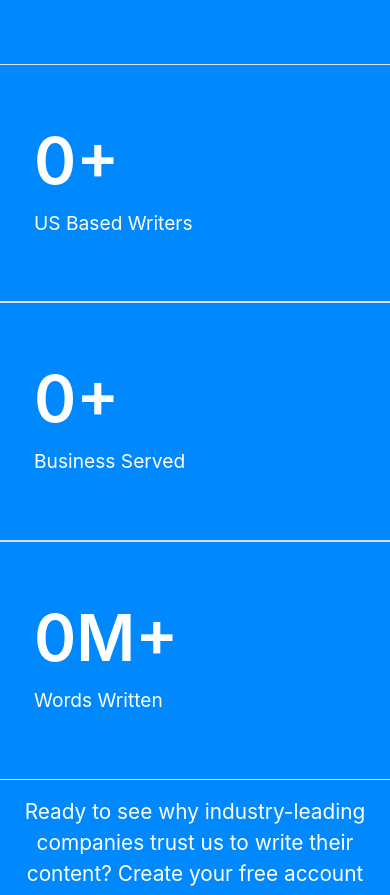
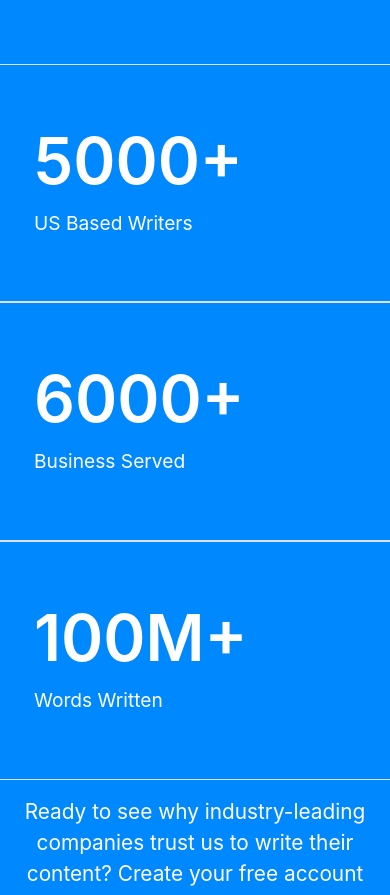
Before and after one commit to farukhrana14/sera-contents-full-stack, a React (Create React App) app: page / in a window 390 px wide. Shown: the part 3631-4526 px from the top of the page. Built offline with nearby package versions, Linux system fonts and the light colour scheme; no server answers.

Commit message:
visibility-sensor not working on mobile device

```diff
--- a/src/components/HomePage/YouCountOn/YouCountOn.js
+++ b/src/components/HomePage/YouCountOn/YouCountOn.js
@@ -1,46 +1,38 @@
 import React, { useState } from 'react';
 import CountUp from 'react-countup';
-import {Link} from 'react-scroll'
-import VisibilitySensor from "react-visibility-sensor";
+import {Link} from 'react-scroll';
 
 
 const YouCountOn = () => {
 
-    const [visible, setVisible] = useState(false);
 
-    const onVisibilityChange =(isVisible)=> {
-        if(isVisible){
-            setVisible(true)
-        }
-        console.log('Element is now %s', isVisible ? 'visible' : 'hidden');
-    }
 
     return (
         <div className='count-section mt-5 mb-5 pb-5 pt-3' style={{backgroundColor: '#0088FF'}}>
           <h1 className='text-center text-white pb-5'>A Content Writing Company You Can Count On</h1>
           <div className='d-flex justify-content-around'>
-          <VisibilitySensor onChange={onVisibilityChange}>
+
             <div className='row'>
 
                 <div className='count-div col-md-4 col-12 p-5 border'>
 
-                    <CountUp style={{fontSize: '4rem', fontWeight: '600', color: 'white'}} end={ visible ? 5000 : 0 } duration={5}/><span style={{fontSize: '4rem', fontWeight: '600', color: 'white'}} >+</span>
+                    <CountUp style={{fontSize: '4rem', fontWeight: '600', color: 'white'}} end={5000} duration={5}/><span style={{fontSize: '4rem', fontWeight: '600', color: 'white'}} >+</span>
 
                     <p style={{fontSize: '1.2rem', fontWeight: '400', color: 'white'}}>US Based Writers</p>
                 </div>
                 <div className='col-md-4 col-12 p-5 border'>
-                    <CountUp style={{fontSize: '4rem', fontWeight: '600', color: 'white'}} end={ visible ? 6000 : 0} duration={5} /><span style={{fontSize: '4rem', fontWeight: '600', color: 'white'}}>+</span>
+                    <CountUp style={{fontSize: '4rem', fontWeight: '600', color: 'white'}} end={6000} duration={5} /><span style={{fontSize: '4rem', fontWeight: '600', color: 'white'}}>+</span>
                     <p style={{fontSize: '1.2rem', fontWeight: '400', color: 'white'}}>Business Served</p>
 
                 </div>
                 <div className='col-md-4 col-12 p-5 border' >
-                    <CountUp style={{fontSize: '4rem', fontWeight: '600', color: 'white'}} end={ visible ? 100 : 0} duration={6}/><span style={{fontSize: '4rem', fontWeight: '600', color: 'white'}}>M+</span>
+                    <CountUp style={{fontSize: '4rem', fontWeight: '600', color: 'white'}} end={100} duration={6}/><span style={{fontSize: '4rem', fontWeight: '600', color: 'white'}}>M+</span>
                     <p style={{fontSize: '1.2rem', fontWeight: '400', color: 'white'}}>Words Written</p>
 
                 </div>
 
             </div>
-            </VisibilitySensor>
+
             </div>
             <p className='text-center mt-3' style={{fontSize: '1.3rem', color: 'white'}}>Ready to see why industry-leading companies trust us to write their content? Create your free account today.</p>
             <div className="d-flex justify-content-center">
```
